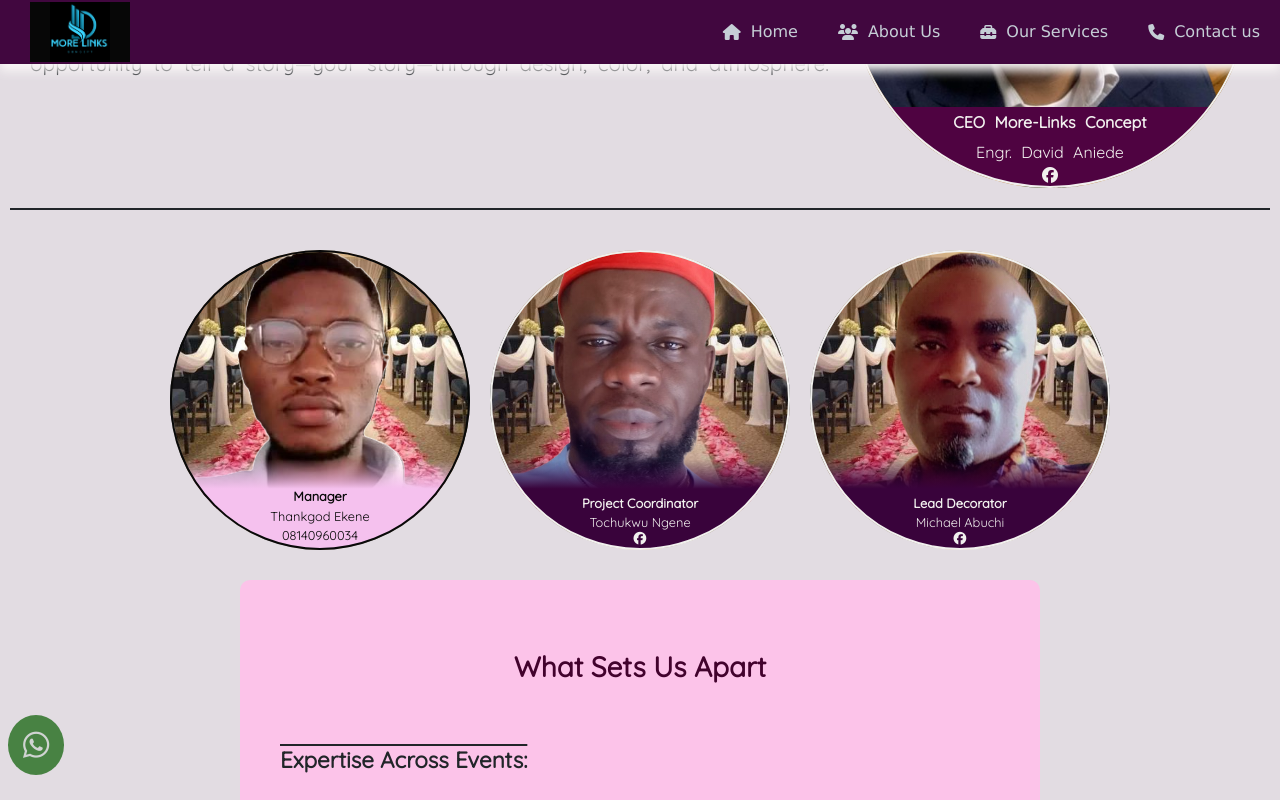
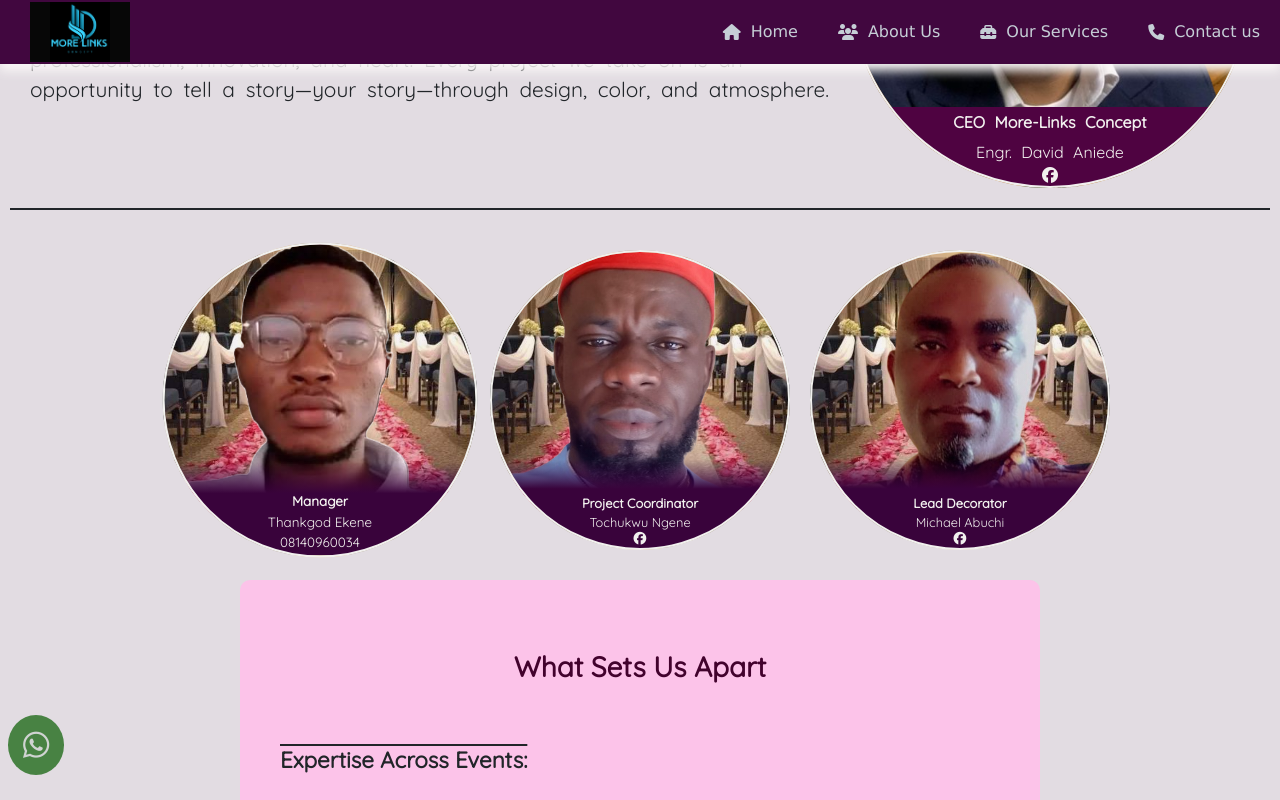
Before and after one commit to Ikendu/moreLinksDeco, a React (Vite) app in the folder mysite/: page /about in a window 1280 px wide. In both pictures the pointer is over the element 320 px from the left and 1290 px from the top of the page. Shown: the part 890-1690 px from the top of the page. Built offline with nearby package versions, Linux system fonts and the light colour scheme.

Commit message:
more on landing contact

```diff
--- a/mysite/src/App.css
+++ b/mysite/src/App.css
@@ -163,6 +163,12 @@ body {
   box-shadow: 4px 4px 7px;
   cursor: pointer;
 }
+
+.serviceIage:hover {
+  transform: scale(1.05);
+  transition: 0.5s;
+}
+
 .imageDetails {
   display: flex;
   justify-content: space-around;
--- a/mysite/src/pages/aboutPage/about.css
+++ b/mysite/src/pages/aboutPage/about.css
@@ -16,8 +16,9 @@
   left: 10px;
 }
 
-.aboutContainer h2:hover {
-  text-decoration: underline;
+.aboutContainer h2 {
+  margin: 30px 0;
+  font-weight: 900;
 }
 .aboutOverlay {
   position: absolute;
@@ -102,10 +103,6 @@
   font-size: 1em !important;
   border: 2px solid;
 }
-.imageSection p:hover {
-  background: repeating-linear-gradient(#42022d00, #44022f00 70%, #f5c1ee 80% 100%);
-  color: #090909;
-}
 .teamMembers {
   display: flex;
   flex-wrap: wrap;
@@ -117,6 +114,10 @@
   border-radius: 50%;
   height: 300px;
   width: 300px;
+}
+.teamMem:hover {
+  transform: scale(1.05);
+  transition: 0.5s;
 }
 .teamMem p {
   height: 300px;
--- a/mysite/src/pages/servicesPage/service.css
+++ b/mysite/src/pages/servicesPage/service.css
@@ -103,6 +103,11 @@
   max-width: 350px;
   border-radius: 10px;
 }
+.genImage img:hover,
+.genImage video:hover {
+  transform: scale(1.2);
+  transition: all 0.3s ease;
+}
 @media (max-width: 1000px) {
   .serviceMainPara {
     background-color: #1010107a;
```
